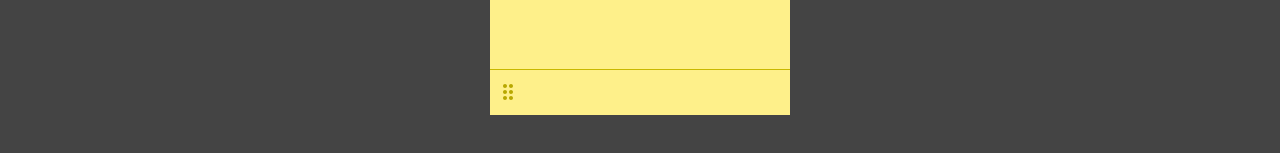
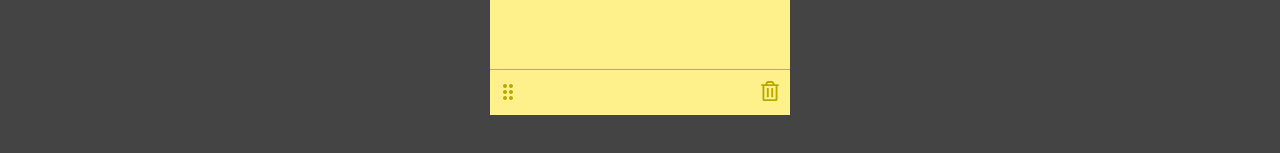
Before and after one commit to Fours/post-it-notes, a React (Vite) app: page / in a window 1280 px wide. Both pictures are taken after a click on the button "Add note". Shown: the part 467-620 px from the top of the page. Built offline with nearby package versions, Linux system fonts and the light colour scheme.

Commit message:
Added trash button - not functioning yet

```diff
--- a/src/components/Note/Note.css
+++ b/src/components/Note/Note.css
@@ -40,7 +40,7 @@
 .note__text {
   white-space: pre-wrap;
   word-break: break-word;
-  font-size: 15px;
+  font-size: 18px;
   color: #3a3000;
   margin: 0;
   font-family: system-ui, sans-serif;
@@ -74,6 +74,11 @@
 
 .note footer {
   padding-top: 9px;
+  display: flex;
+}
+
+.note footer .left-col {
+  flex-grow: 1
 }
 
 .note__button-drag {
@@ -82,3 +87,11 @@
   color: #b8a800;
   cursor: grab;
 }
+
+.note__button-delete {
+  border: 0;
+  background: none;
+  color: #b8a800;
+  padding: 2px 10px 0 0;
+  cursor: pointer;
+}
--- a/src/components/Note/Note.tsx
+++ b/src/components/Note/Note.tsx
@@ -1,5 +1,6 @@
 import { useEffect, useRef, useState } from 'react'
 import { MdDragIndicator } from "react-icons/md";
+import { FaRegTrashAlt } from "react-icons/fa";
 import type { Note as NoteType } from '../../types'
 import './Note.css'
 
@@ -93,9 +94,12 @@ export function Note({ note, onUpdate, onUpdatePosition }: NoteProps) {
               <button className="note__button-drag" onMouseDown={handleDragMouseDown}>
                 <MdDragIndicator size={24} />
               </button>
-
             </div>
-            <div className="right-col"></div>
+            <div className="right-col">
+              <button className="note__button-delete">
+                <FaRegTrashAlt size={20} />
+              </button>
+            </div>
           </footer>
         </>
       )}
```
